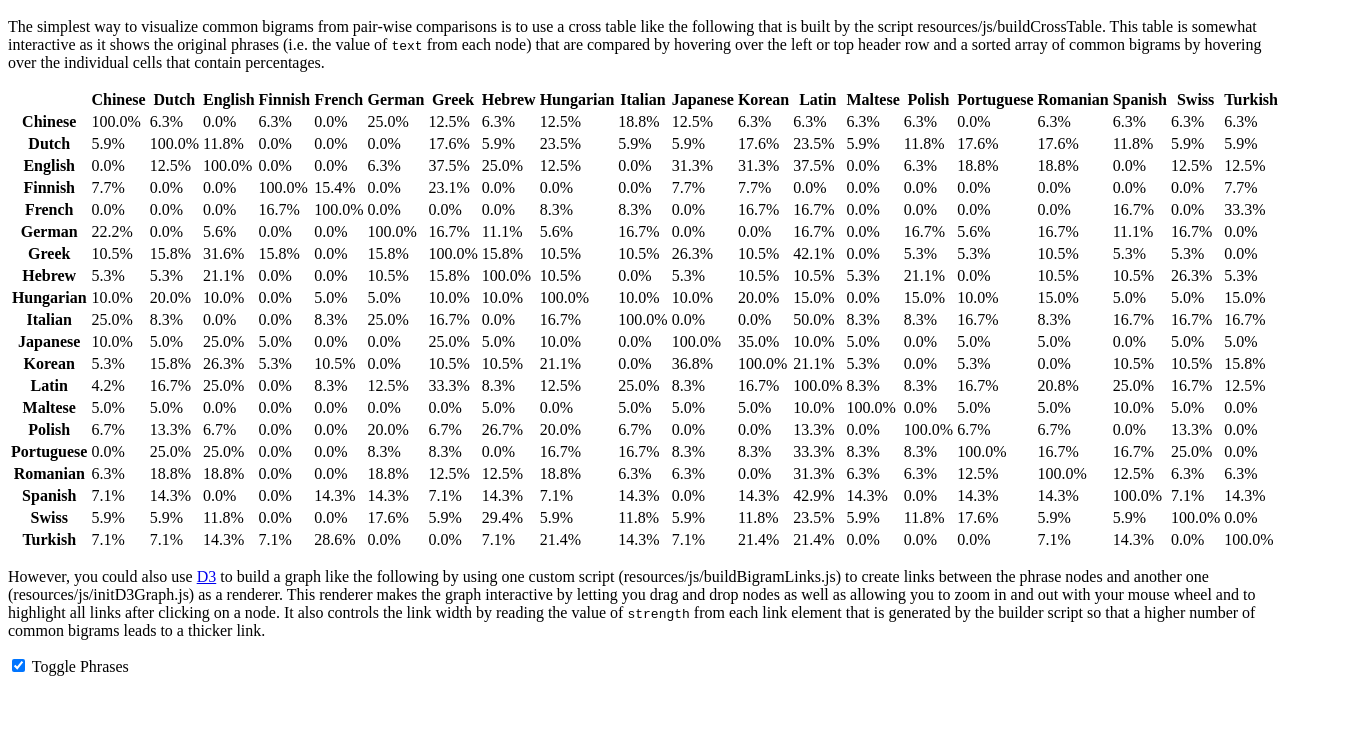
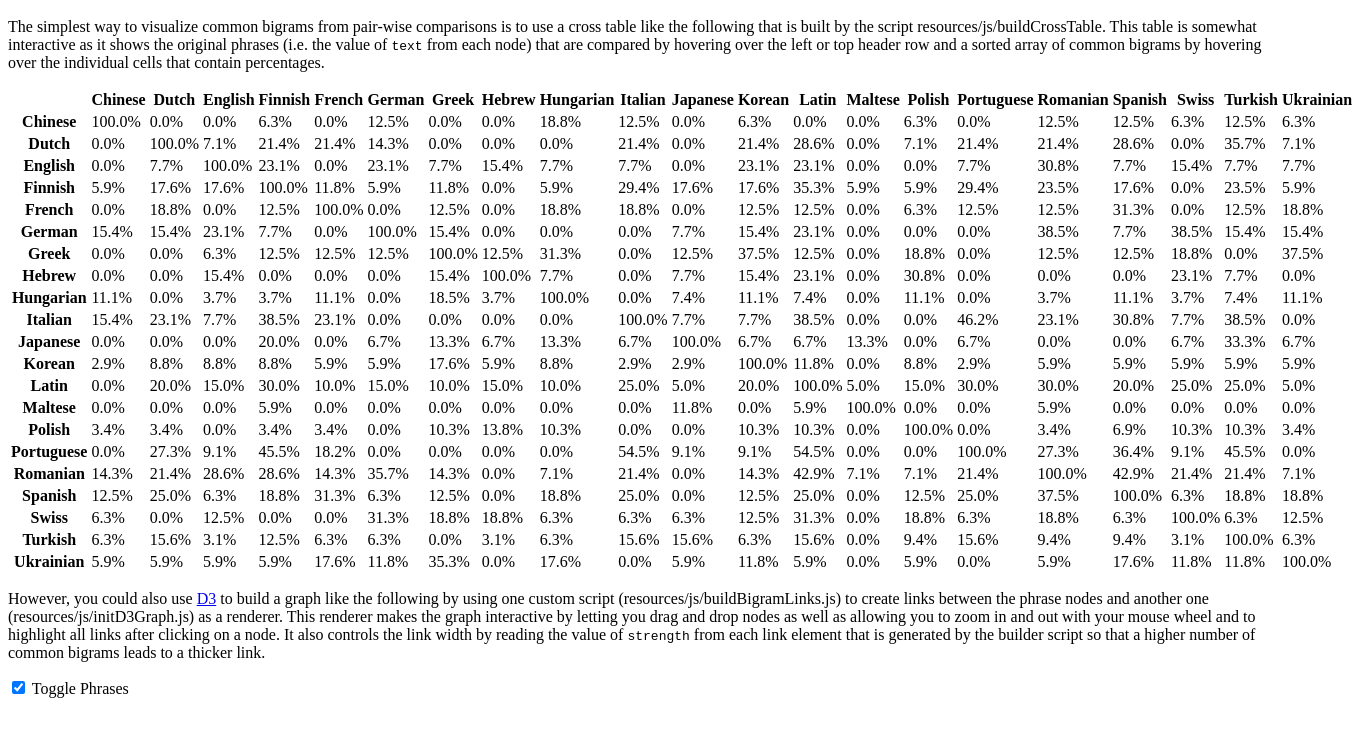
Before and after one commit to pdbro2k/SimpleBigramComparisons, a plain HTML site: page index.html in a window 1280 px wide. Shown: the part 48-800 px from the top of the page, 1355 px wide, since content can reach past the window. Drawn offline with nearby package versions, Linux system fonts and the light colour scheme.

Commit message:
added easter nodes as additional example

```diff
--- /dev/null
+++ b/data/easterNodes.js
@@ -0,0 +1,23 @@
+var nodes = [
+	{ 'id': 'German', 'text': 'Frohe Ostern' },
+	{ 'id': 'English', 'text': 'Happy Easter' },
+	{ 'id': 'French', 'text': 'Joyeuses Pâques' },
+	{ 'id': 'Spanish', 'text': 'Felices Pascuas' },
+	{ 'id': 'Portuguese', 'text': 'Boa Páscoa' },
+	{ 'id': 'Italian', 'text': 'Buona Pasqua' },
+	{ 'id': 'Romanian', 'text': 'Paște Fericit' },
+	{ 'id': 'Greek', 'text': 'Christós Anésti' },
+	{ 'id': 'Polish', 'text': 'Wesołych Świąt Wielkanocnych' },
+	{ 'id': 'Ukrainian', 'text': 'Khrystos Voskres' },
+	{ 'id': 'Finnish', 'text': 'Hyvää Pääsiäistä' },
+	{ 'id': 'Japanese', 'text': 'ĪSUTĀ omedetou' },
+	{ 'id': 'Chinese', 'text': 'fùhuójié kuàilè' },
+	{ 'id': 'Maltese', 'text': 'L-Għid it-tajjeb' },
+	{ 'id': 'Korean', 'text': 'haengpoghan puhwarcheori toesikir' },
+	{ 'id': 'Turkish', 'text': 'Paskalya bayramınız kutlu olsun' },
+	{ 'id': 'Hebrew', 'text': "Chag sameach" },
+	{ 'id': 'Dutch', 'text': 'Vrolijk Pasen' },
+	{ 'id': 'Swiss', 'text': 'Schöni Oschtere' },
+	{ 'id': 'Hungarian', 'text': 'Kellemes Húsvéti Ünnepeket' },
+	{ 'id': 'Latin', 'text': 'Prospera Pascha sit' },
+];
--- a/index.html
+++ b/index.html
@@ -37,7 +37,7 @@
     <script type="text/javascript" src="resources/js/buildBigramLinks.js"></script>
     <script type="text/javascript" src="resources/js/buildCrossTable.js"></script>
 
-    <script type="text/javascript" src="data/christmasNodes.js"></script>
+    <script type="text/javascript" src="data/easterNodes.js"></script>
     <script type="text/javascript">
 $("#crosstableWrapper").append(buildTable(nodes, "crosstable"));
 initD3Graph("#viewport", nodes, buildBigramLinks(nodes), {}, true, -1500);
```
